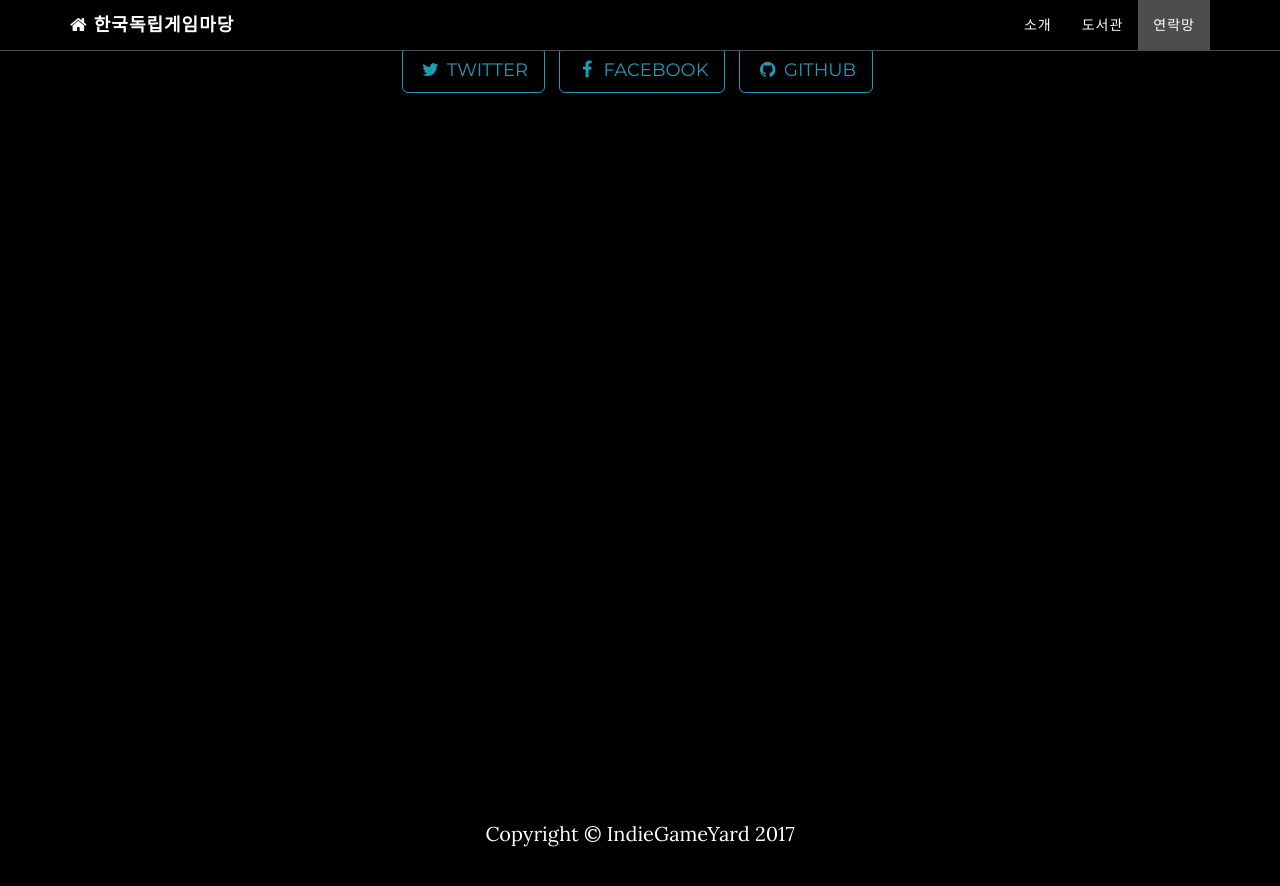
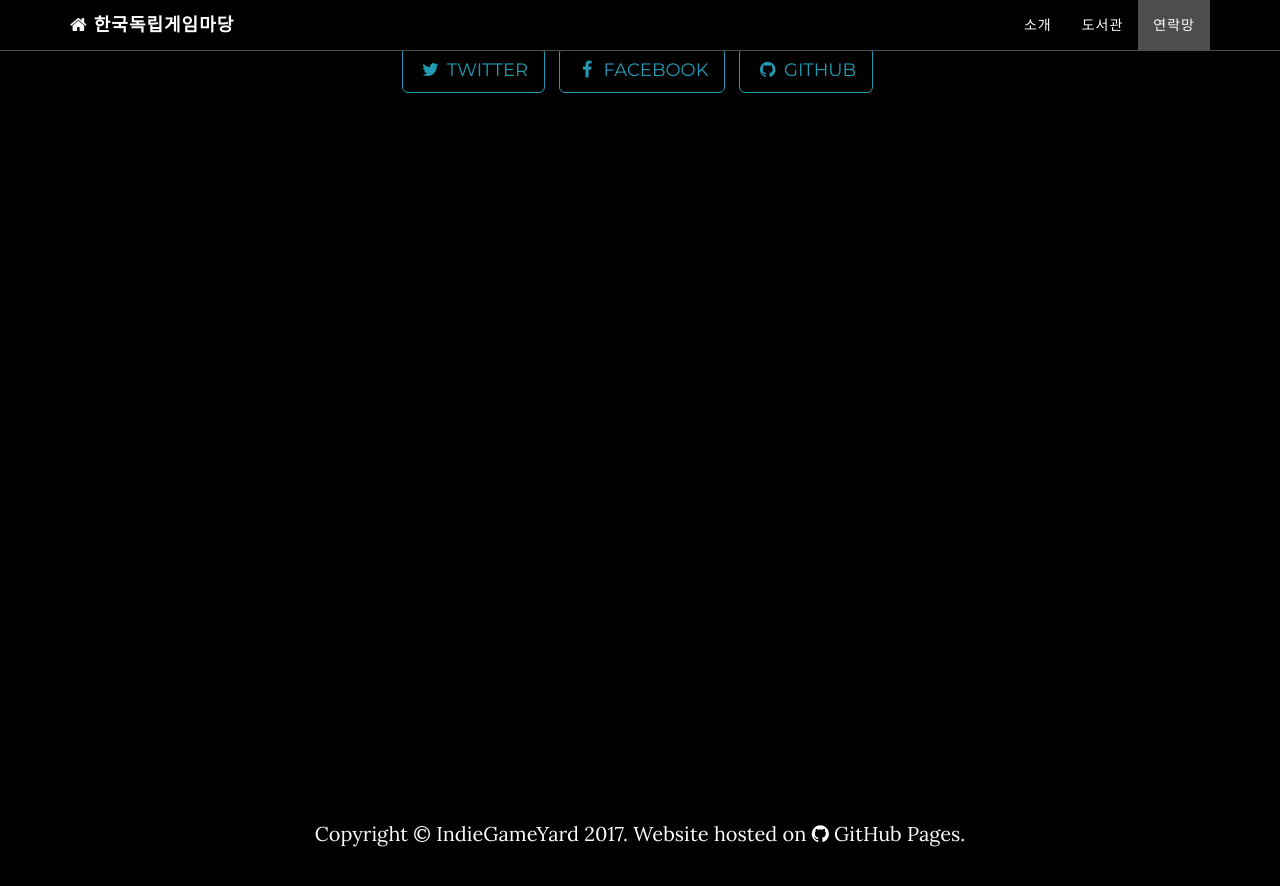
Before and after one commit to IndieGameYard/IndieGameYard.github.io, a Jekyll site: the page built from index.html, in a window 1280 px wide and 900 px high, scrolled down 2038 px. Shown: the top 886 px of the window. Built offline with Jekyll 4.4.1, drawn with Linux system fonts in a browser that asks for light colours.

Commit message:
initial commit

```diff
--- a/_includes/footer.html
+++ b/_includes/footer.html
@@ -1,6 +1,6 @@
     <!-- Footer -->
     <footer>
         <div class="container text-center">
-            <p>Copyright &copy; {{ site.footer }} 20{{ site.time | date: '%y' }}</p>
+            <p>Copyright &copy; {{ site.footer }} 20{{ site.time | date: '%y' }}. Website hosted on <i class="fa fa-github"></i> GitHub Pages.</p>
         </div>
     </footer>
```
